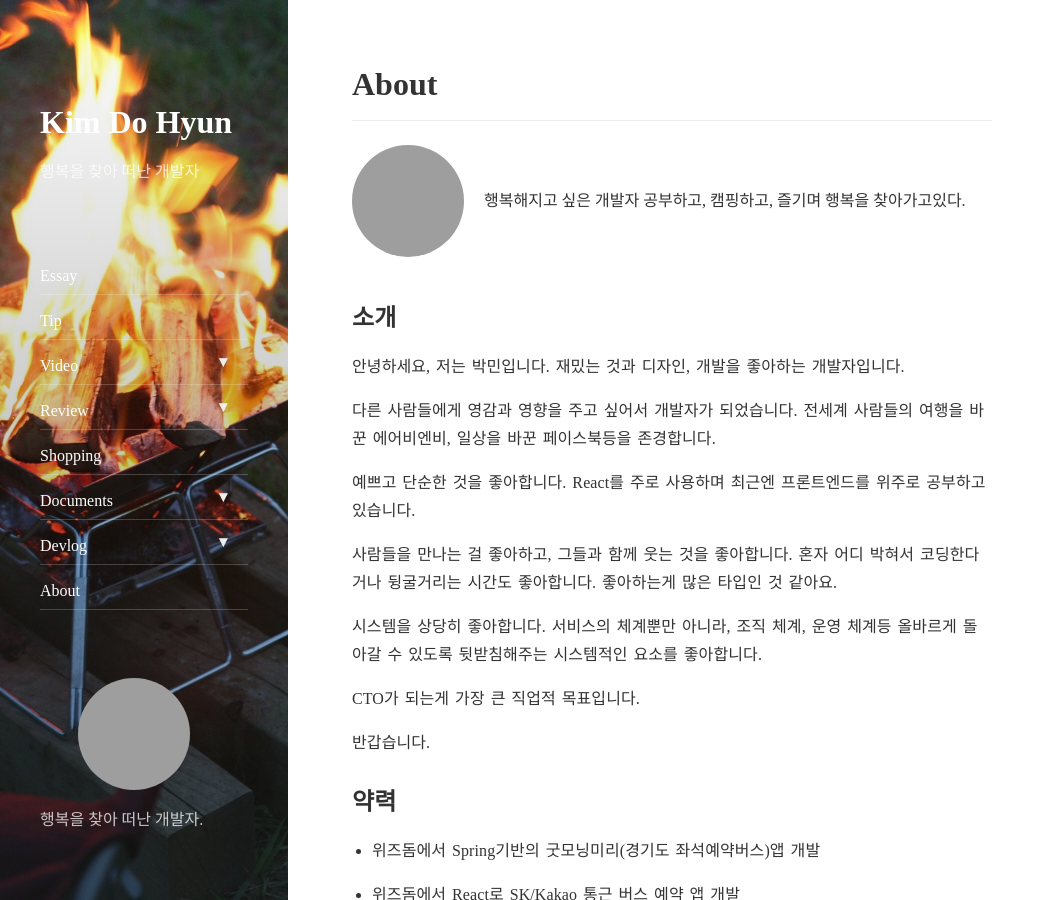
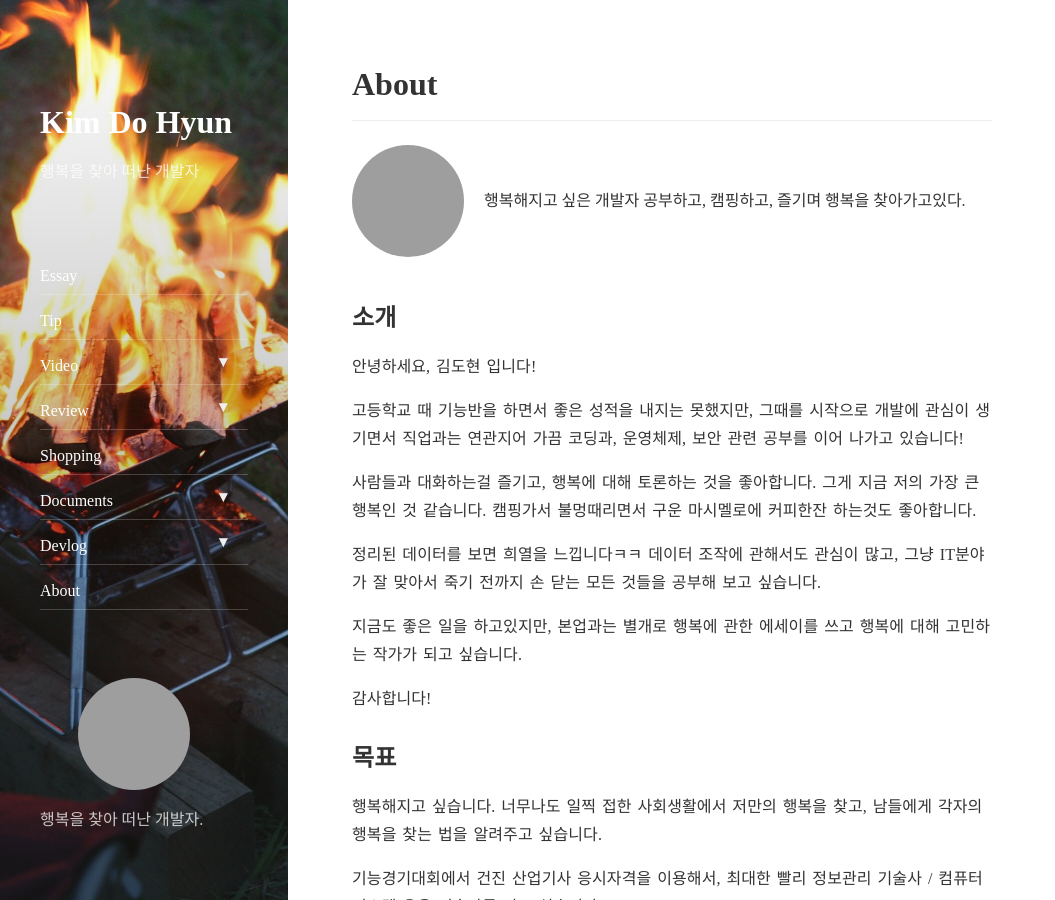
Before and after one commit to azza999/azza999.github.io, a Jekyll site: the page built from about.md, in a window 1280 px wide and 900 px high. Shown: the whole window, without its empty margins (0-1055 px from the left). Built offline with Jekyll 4.4.1, drawn with Linux system fonts in a browser that asks for light colours; nearby versions of some CDN libraries; some of the changed text lies outside the part shown; grey boxes are pictures that could not be loaded.

Commit message:
customizing

```diff
--- a/_includes/sidebar.html
+++ b/_includes/sidebar.html
@@ -1,6 +1,6 @@
 <div id="_yDrawer">
   <div id="_sidebar" class="sidebar">
-    <div class="sidebar-bg" style="background-color:{{ color }};background-image:url({{ image }})"></div>
+    <div class="sidebar-bg" style="background-color:{{ color }};background-image:url({{ image }}); transform: blur(5px);"></div>
     <header class="sidebar-sticky" role="banner">
       <br/>
       <div class="sidebar-about">
--- a/about.md
+++ b/about.md
@@ -7,58 +7,53 @@ order: 10
 
 ## 소개
 
-안녕하세요, 저는 박민입니다. 재밌는 것과 디자인, 개발을 좋아하는 개발자입니다.
+안녕하세요, 김도현 입니다!
 
-다른 사람들에게 영감과 영향을 주고 싶어서 개발자가 되었습니다. 전세계 사람들의 여행을 바꾼 에어비엔비, 일상을 바꾼 페이스북등을 존경합니다.
+고등학교 때 기능반을 하면서 좋은 성적을 내지는 못했지만, 그때를 시작으로 개발에 관심이 생기면서 직업과는 연관지어 가끔 코딩과, 운영체제, 보안 관련 공부를 이어 나가고 있습니다!
 
-예쁘고 단순한 것을 좋아합니다. React를 주로 사용하며 최근엔 프론트엔드를 위주로 공부하고 있습니다.
+사람들과 대화하는걸 즐기고, 행복에 대해 토론하는 것을 좋아합니다. 그게 지금 저의 가장 큰 행복인 것 같습니다. 캠핑가서 불멍때리면서 구운 마시멜로에 커피한잔 하는것도 좋아합니다.
 
-사람들을 만나는 걸 좋아하고, 그들과 함께 웃는 것을 좋아합니다. 혼자 어디 박혀서 코딩한다거나 뒹굴거리는 시간도 좋아합니다. 좋아하는게 많은 타입인 것 같아요.
+정리된 데이터를 보면 희열을 느낍니다ㅋㅋ 데이터 조작에 관해서도 관심이 많고, 그냥 IT분야가 잘 맞아서 죽기 전까지 손 닫는 모든 것들을 공부해 보고 싶습니다.
 
-시스템을 상당히 좋아합니다. 서비스의 체계뿐만 아니라, 조직 체계, 운영 체계등 올바르게 돌아갈 수 있도록 뒷받침해주는 시스템적인 요소를 좋아합니다.
+지금도 좋은 일을 하고있지만, 본업과는 별개로 행복에 관한 에세이를 쓰고 행복에 대해 고민하는 작가가 되고 싶습니다.
 
-CTO가 되는게 가장 큰 직업적 목표입니다.
+감사합니다!
 
-반갑습니다.
+## 목표
+
+행복해지고 싶습니다. 너무나도 일찍 접한 사회생활에서 저만의 행복을 찾고, 남들에게 각자의 행복을 찾는 법을 알려주고 싶습니다.
+
+기능경기대회에서 건진 산업기사 응시자격을 이용해서, 최대한 빨리 정보관리 기술사 / 컴퓨터 시스템 응용 기술사를 따고 싶습니다.
+
+꾸준히 운동해서 바디 프로필을 찍고 싶습니다. 체력검정도 (특/특/특)이 목표입니다 ㅎㅎ
+
 
 ## 약력
 
-- 위즈돔에서 Spring기반의 굿모닝미리(경기도 좌석예약버스)앱 개발
+- 서울 강서구 출생
 
-- 위즈돔에서 React로 SK/Kakao 통근 버스 예약 앱 개발
+- 서울시 우장초 / 마포중 졸업
 
-- 이해라이프스타일에서 ReactNative로 홈퍼니싱 하이브리드 앱 개발
+- 공군 항공과학고등학교 졸업
 
-- 숭실대학교 IT대학 컴퓨터학부 전공
+- 2018 경상남도 지방 기능경기대회 금메달
 
-- 숭실대학교 IT대학 학생회장
+- 2019 경상남도 지방 기능경기대회 금메달
 
-- 계남초/계남중/계남고 졸업
+- 2020 공군 하사로 임관 후 군 복무중
 
-- 경기도 부천 출생
+## 자격증
 
-## 사이드프로젝트
+- 정보처리 기능사, 산업기사(필기)
 
-- [react-redux-material-meteor](https://github.com/isme2n/react-redux-material-meteor) - 보일러 플레이트
+- 정보보안 산업기사(필기)
 
-- [48Wedding](http://48wedding.com) - 웨딩카드 만들기 서비스
+- 전자계산기 기능사
 
-- [secretary](https://chrome.google.com/webstore/detail/secretary/bijcgcgbhmeemlnidoigdcnokggknikb?hl=ko) - 기사요약 크롬 확장서비스
+- TOPCIT 390점
 
-- [이미지필터](https://github.com/isme2n/react-image-filter-app) - 캔버스 이미지 필터를 공부하며 만든 샘플 앱
+## 맺으며
 
-- [유튜브 함께보기](https://youtu.be/7IFEO9D6G4Y) - 유튜브 동영상을 다른사람들과 함께 보며 대화를 나누는 앱
+군인의 신분으로서 규정이 허락하는 내에서 다른 분들과 최대한 많이 소통하고 싶습니다!
 
-## 발표
-
-- [GDG Summer Party 테크니컬 세션 - 자바스크립트 제대로 알기](https://www.slideshare.net/MinPark48/ss-79004233)
-
-## 강의
-
-- [React로 라이브 컴파일러 만들기](https://www.youtube.com/playlist?list=PLBrx45N7b6tkdisu8ZhKs02tEf5wDuk2W)
-
-## 하고싶은 말
-
-다양한 사이드 프로젝트 제안, 친구 제안, 번개 제안 등등 해주시면 좋아합니다.
-
-행복하세요 오늘도.
+오늘도 좋은하루 되시기 바랍니다!
```
